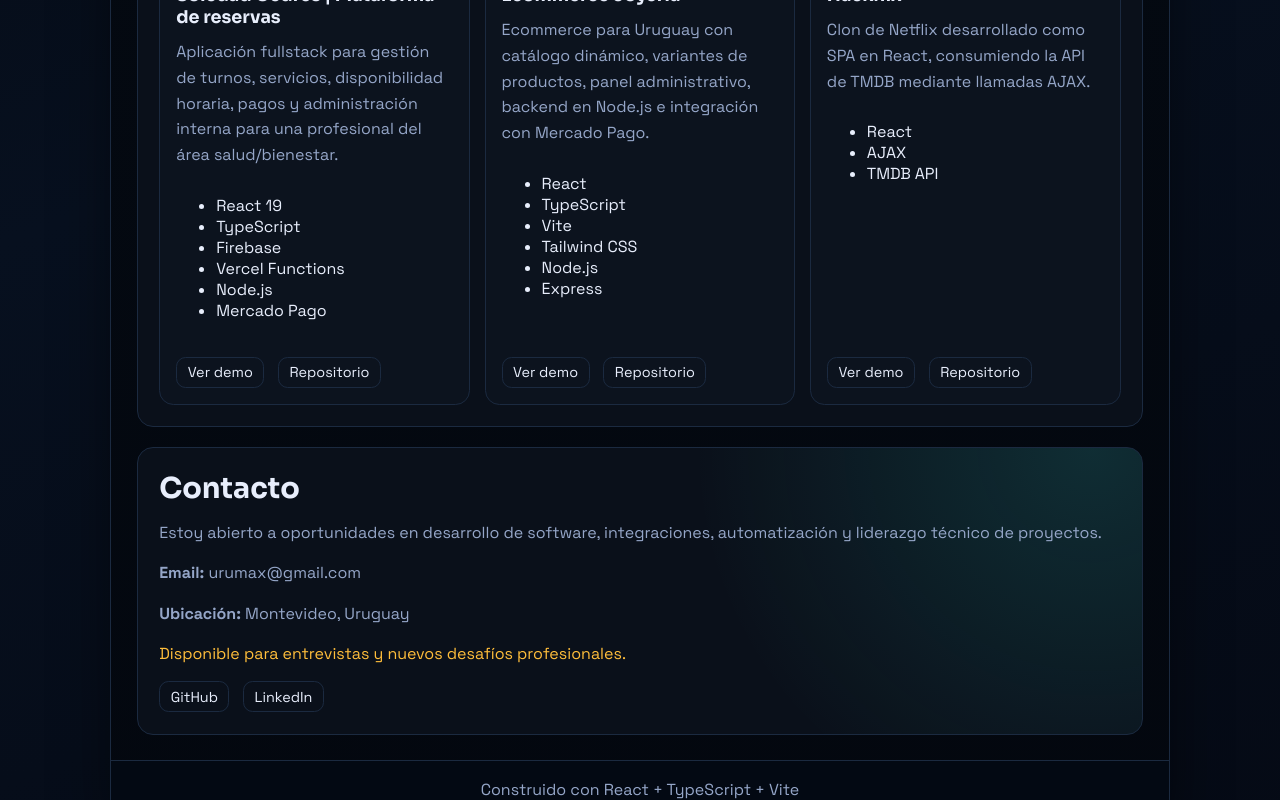
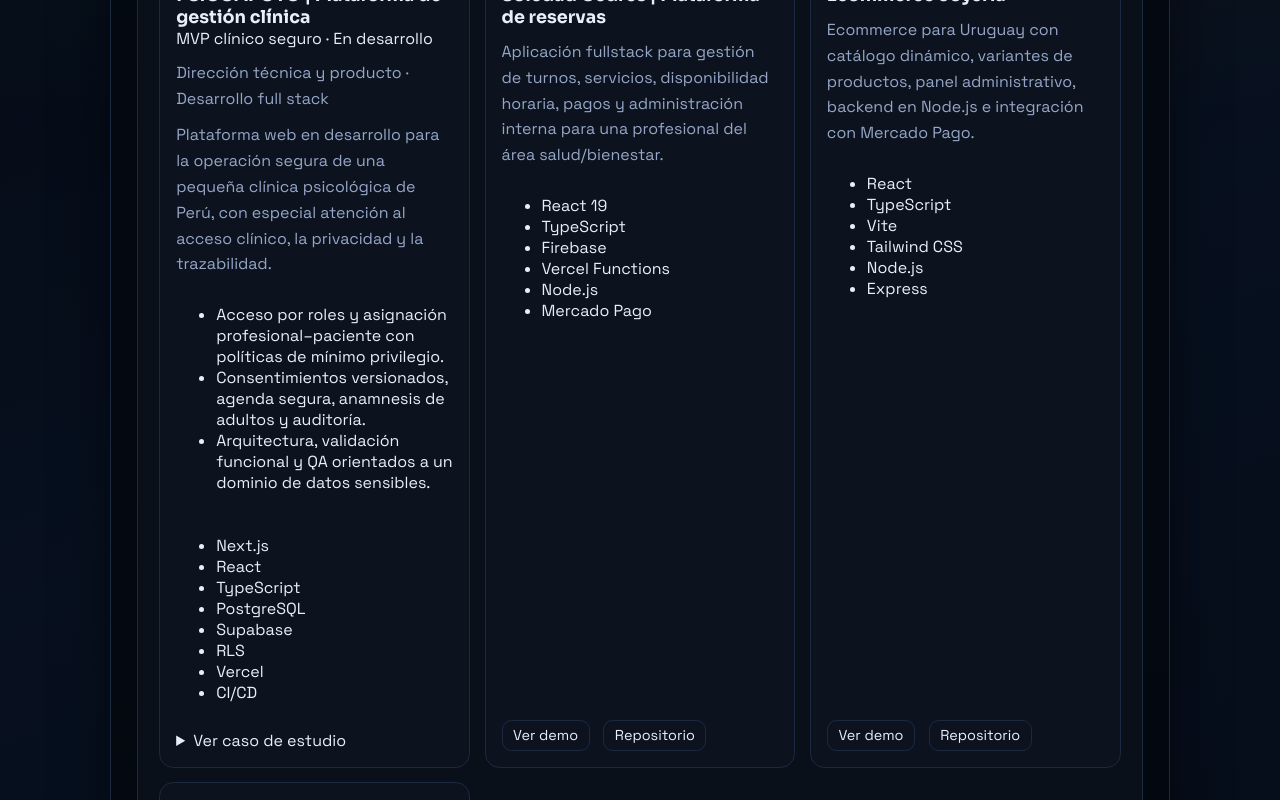
Before and after one commit to kasenawe/kasenawe-portfolio, a React (Vite) app: page / in a window 1280 px wide. Shown: the part 1080-1880 px from the top of the page. Built offline with nearby package versions, Linux system fonts and the light colour scheme.

Commit message:
feat: feature PSICOAPOYO case study

```diff
--- a/src/i18n/copy.ts
+++ b/src/i18n/copy.ts
@@ -34,8 +34,49 @@ export const copyByLanguage: Record<Language, Copy> = {
       actions: {
         live: "Ver demo",
         repo: "Repositorio",
+        caseStudy: "Ver caso de estudio",
       },
       items: [
+        {
+          name: "PSICOAPOYO | Plataforma de gestión clínica",
+          status: "MVP clínico seguro · En desarrollo",
+          role: "Dirección técnica y producto · Desarrollo full stack",
+          description:
+            "Plataforma web en desarrollo para la operación segura de una pequeña clínica psicológica de Perú, con especial atención al acceso clínico, la privacidad y la trazabilidad.",
+          stack: [
+            "Next.js",
+            "React",
+            "TypeScript",
+            "PostgreSQL",
+            "Supabase",
+            "RLS",
+            "Vercel",
+            "CI/CD",
+          ],
+          featured: true,
+          highlights: [
+            "Acceso por roles y asignación profesional–paciente con políticas de mínimo privilegio.",
+            "Consentimientos versionados, agenda segura, anamnesis de adultos y auditoría.",
+            "Arquitectura, validación funcional y QA orientados a un dominio de datos sensibles.",
+          ],
+          caseStudy: [
+            {
+              title: "El desafío",
+              body:
+                "Transformar la operativa de una clínica pequeña en un producto digital que mantenga separados los flujos administrativos y clínicos, proteja la información sensible y permita evolucionar el sistema sin perder trazabilidad.",
+            },
+            {
+              title: "Mi contribución",
+              body:
+                "Dirijo el producto y la ejecución técnica: convierto necesidades clínicas y operativas en alcance implementable, reviso arquitectura y código, defino controles de acceso, realizo QA y priorizo riesgos antes de aprobar cada entrega.",
+            },
+            {
+              title: "Alcance implementado",
+              body:
+                "Navegación y permisos por rol, asignación segura de pacientes a profesionales, consentimientos inmutables con aceptación y revocación trazables, agenda y bloqueos protegidos, anamnesis de adultos, gestión de cuentas y eventos de auditoría.",
+            },
+          ],
+        },
         {
           name: "Soledad Cedres | Plataforma de reservas",
           description:
@@ -119,8 +160,49 @@ export const copyByLanguage: Record<Language, Copy> = {
       actions: {
         live: "Live",
         repo: "Repo",
+        caseStudy: "View case study",
       },
       items: [
+        {
+          name: "PSICOAPOYO | Clinical Management Platform",
+          status: "Secure clinical MVP · In development",
+          role: "Technical and product leadership · Full-stack development",
+          description:
+            "Web platform under development for the secure operation of a small psychology clinic in Peru, with a strong focus on clinical access, privacy, and traceability.",
+          stack: [
+            "Next.js",
+            "React",
+            "TypeScript",
+            "PostgreSQL",
+            "Supabase",
+            "RLS",
+            "Vercel",
+            "CI/CD",
+          ],
+          featured: true,
+          highlights: [
+            "Role-based access and professional–patient assignment under least-privilege policies.",
+            "Versioned consent, secure scheduling, adult intake records, and auditing.",
+            "Architecture, functional validation, and QA designed for a sensitive-data domain.",
+          ],
+          caseStudy: [
+            {
+              title: "The challenge",
+              body:
+                "Turn a small clinic's day-to-day operation into a digital product that separates administrative and clinical workflows, protects sensitive information, and can evolve without losing traceability.",
+            },
+            {
+              title: "My contribution",
+              body:
+                "I lead product and technical delivery: translating clinical and operational needs into implementable scope, reviewing architecture and code, defining access controls, performing QA, and prioritizing risks before approving each release.",
+            },
+            {
+              title: "Implemented scope",
+              body:
+                "Role-based navigation and permissions, secure patient-to-professional assignment, immutable consent with traceable acceptance and revocation, protected scheduling and blocks, adult intake records, account management, and audit events.",
+            },
+          ],
+        },
         {
           name: "Soledad Cedres | Booking Platform",
           description:
```
